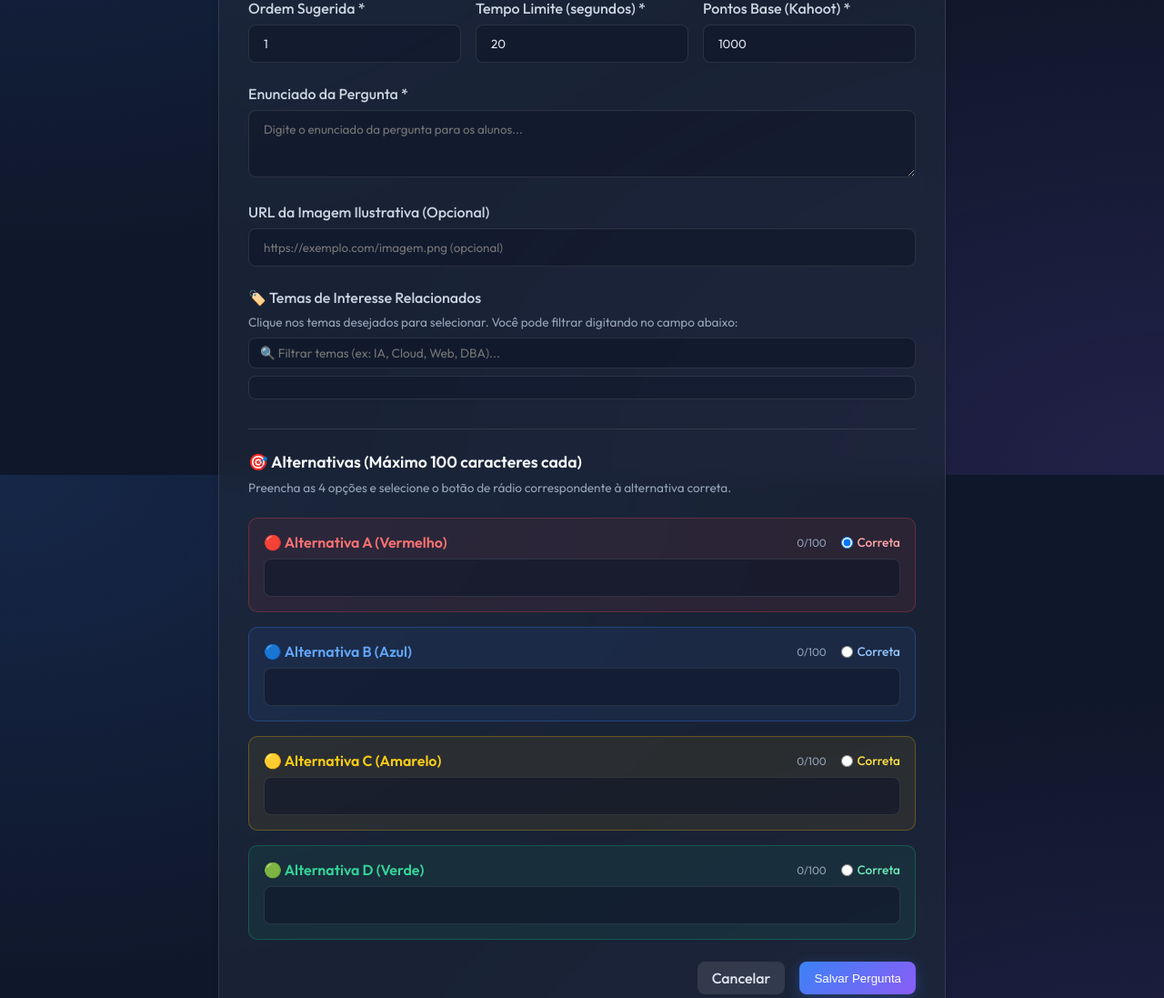
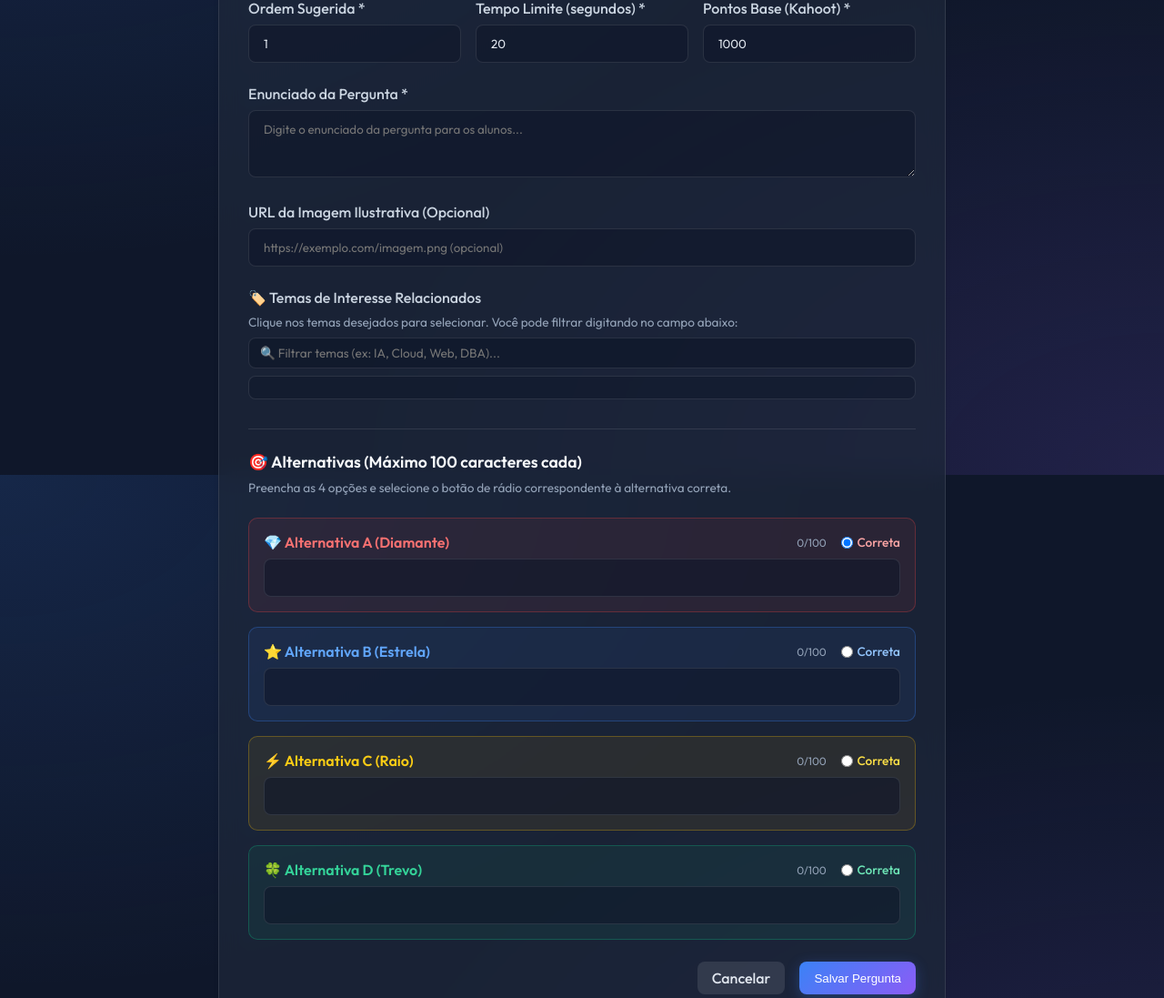
Before and after one commit to hpoyatos/pyAnimaGamification, a Flask app: page /quiz/banco-perguntas/new in a window 1280 px wide. Shown: the part 278-1375 px from the top of the page at 91% size. Run offline with Flask 3, Linux system fonts and the light colour scheme; some libraries are stand-ins or nearby versions.

Commit message:
feat: adopt stylized shapes (💎 Diamante, ⭐ Estrela, ⚡ Raio, 🍀 Trevo) across Discord bot and web UI

```diff
--- a/forms/quiz_form.py
+++ b/forms/quiz_form.py
@@ -34,14 +34,14 @@
     temas = SelectMultipleField('Temas de Interesse Relacionados', coerce=int, validators=[Optional()])
 
     # 4 Alternativas
-    alt_a_texto = StringField('Alternativa A (Vermelho)', validators=[DataRequired(), Length(max=100, message="Máximo de 100 caracteres")])
-    alt_b_texto = StringField('Alternativa B (Azul)', validators=[DataRequired(), Length(max=100, message="Máximo de 100 caracteres")])
-    alt_c_texto = StringField('Alternativa C (Amarelo)', validators=[DataRequired(), Length(max=100, message="Máximo de 100 caracteres")])
-    alt_d_texto = StringField('Alternativa D (Verde)', validators=[DataRequired(), Length(max=100, message="Máximo de 100 caracteres")])
+    alt_a_texto = StringField('Alternativa A (💎 Diamante)', validators=[DataRequired(), Length(max=100, message="Máximo de 100 caracteres")])
+    alt_b_texto = StringField('Alternativa B (⭐ Estrela)', validators=[DataRequired(), Length(max=100, message="Máximo de 100 caracteres")])
+    alt_c_texto = StringField('Alternativa C (⚡ Raio)', validators=[DataRequired(), Length(max=100, message="Máximo de 100 caracteres")])
+    alt_d_texto = StringField('Alternativa D (🍀 Trevo)', validators=[DataRequired(), Length(max=100, message="Máximo de 100 caracteres")])
 
     correta = RadioField(
         'Alternativa Correta',
-        choices=[('A', 'Alternativa A'), ('B', 'Alternativa B'), ('C', 'Alternativa C'), ('D', 'Alternativa D')],
+        choices=[('A', '💎 Alternativa A'), ('B', '⭐ Alternativa B'), ('C', '⚡ Alternativa C'), ('D', '🍀 Alternativa D')],
         default='A',
         validators=[DataRequired()]
     )
--- a/templates/quiz/banco_perguntas.html
+++ b/templates/quiz/banco_perguntas.html
@@ -92,9 +92,10 @@
                 {% set color_border = '#ef4444' if alt.alternativa_letra == 'A' else ('#3b82f6' if alt.alternativa_letra == 'B' else ('#eab308' if alt.alternativa_letra == 'C' else '#10b981')) %}
                 {% set color_badge = '#f87171' if alt.alternativa_letra == 'A' else ('#60a5fa' if alt.alternativa_letra == 'B' else ('#facc15' if alt.alternativa_letra == 'C' else '#34d399')) %}
 
+                {% set alt_symbol = '💎' if alt.alternativa_letra == 'A' else ('⭐' if alt.alternativa_letra == 'B' else ('⚡' if alt.alternativa_letra == 'C' else '🍀')) %}
                 <div style="padding: 0.5rem 0.75rem; border-radius: 6px; background: {{ color_bg }}; border: 1px solid {{ color_border }}; display: flex; align-items: center; justify-content: space-between;">
                     <div style="display: flex; align-items: center; gap: 0.4rem; overflow: hidden;">
-                        <span style="font-weight: 700; color: {{ color_badge }}; font-size: 0.85rem;">{{ alt.alternativa_letra }})</span>
+                        <span style="font-weight: 700; color: {{ color_badge }}; font-size: 0.85rem;">{{ alt_symbol }} {{ alt.alternativa_letra }})</span>
                         <span style="color: #f1f5f9; font-size: 0.85rem; white-space: nowrap; overflow: hidden; text-overflow: ellipsis;">{{ alt.alternativa_texto }}</span>
                     </div>
                     {% if alt.is_correta %}
--- a/templates/quiz/pergunta_form.html
+++ b/templates/quiz/pergunta_form.html
@@ -138,11 +138,11 @@
             Preencha as 4 opções e selecione o botão de rádio correspondente à alternativa correta.
         </p>
 
-        <!-- Alternativa A (Vermelho) -->
+        <!-- Alternativa A (Diamante) -->
         <div style="background: rgba(239, 68, 68, 0.08); border: 1px solid rgba(239, 68, 68, 0.3); border-radius: 10px; padding: 1rem; margin-bottom: 1rem;">
             <div style="display: flex; justify-content: space-between; align-items: center; margin-bottom: 0.5rem;">
                 <label for="alt_a_texto" style="color: #f87171; font-weight: 600; margin-bottom: 0;">
-                    🔴 Alternativa A (Vermelho)
+                    💎 Alternativa A (Diamante)
                 </label>
                 <div style="display: flex; align-items: center; gap: 1rem;">
                     <span id="counter_a" style="font-size: 0.75rem; color: #94a3b8;">0/100</span>
@@ -158,11 +158,11 @@
             {% endfor %}
         </div>
 
-        <!-- Alternativa B (Azul) -->
+        <!-- Alternativa B (Estrela) -->
         <div style="background: rgba(59, 130, 246, 0.08); border: 1px solid rgba(59, 130, 246, 0.3); border-radius: 10px; padding: 1rem; margin-bottom: 1rem;">
             <div style="display: flex; justify-content: space-between; align-items: center; margin-bottom: 0.5rem;">
                 <label for="alt_b_texto" style="color: #60a5fa; font-weight: 600; margin-bottom: 0;">
-                    🔵 Alternativa B (Azul)
+                    ⭐ Alternativa B (Estrela)
                 </label>
                 <div style="display: flex; align-items: center; gap: 1rem;">
                     <span id="counter_b" style="font-size: 0.75rem; color: #94a3b8;">0/100</span>
@@ -178,11 +178,11 @@
             {% endfor %}
         </div>
 
-        <!-- Alternativa C (Amarelo) -->
+        <!-- Alternativa C (Raio) -->
         <div style="background: rgba(234, 179, 8, 0.08); border: 1px solid rgba(234, 179, 8, 0.3); border-radius: 10px; padding: 1rem; margin-bottom: 1rem;">
             <div style="display: flex; justify-content: space-between; align-items: center; margin-bottom: 0.5rem;">
                 <label for="alt_c_texto" style="color: #facc15; font-weight: 600; margin-bottom: 0;">
-                    🟡 Alternativa C (Amarelo)
+                    ⚡ Alternativa C (Raio)
                 </label>
                 <div style="display: flex; align-items: center; gap: 1rem;">
                     <span id="counter_c" style="font-size: 0.75rem; color: #94a3b8;">0/100</span>
@@ -198,11 +198,11 @@
             {% endfor %}
         </div>
 
-        <!-- Alternativa D (Verde) -->
+        <!-- Alternativa D (Trevo) -->
         <div style="background: rgba(16, 185, 129, 0.08); border: 1px solid rgba(16, 185, 129, 0.3); border-radius: 10px; padding: 1rem; margin-bottom: 1.5rem;">
             <div style="display: flex; justify-content: space-between; align-items: center; margin-bottom: 0.5rem;">
                 <label for="alt_d_texto" style="color: #34d399; font-weight: 600; margin-bottom: 0;">
-                    🟢 Alternativa D (Verde)
+                    🍀 Alternativa D (Trevo)
                 </label>
                 <div style="display: flex; align-items: center; gap: 1rem;">
                     <span id="counter_d" style="font-size: 0.75rem; color: #94a3b8;">0/100</span>
--- a/templates/quiz/perguntas.html
+++ b/templates/quiz/perguntas.html
@@ -103,10 +103,11 @@
                 {% set color_border = '#ef4444' if alt.alternativa_letra == 'A' else ('#3b82f6' if alt.alternativa_letra == 'B' else ('#eab308' if alt.alternativa_letra == 'C' else '#10b981')) %}
                 {% set color_badge = '#f87171' if alt.alternativa_letra == 'A' else ('#60a5fa' if alt.alternativa_letra == 'B' else ('#facc15' if alt.alternativa_letra == 'C' else '#34d399')) %}
 
+                {% set alt_symbol = '💎' if alt.alternativa_letra == 'A' else ('⭐' if alt.alternativa_letra == 'B' else ('⚡' if alt.alternativa_letra == 'C' else '🍀')) %}
                 <div style="padding: 0.75rem 1rem; border-radius: 8px; background: {{ color_bg }}; border: 1px solid {{ color_border }}; display: flex; align-items: center; justify-content: space-between; position: relative;">
                     <div style="display: flex; align-items: center; gap: 0.6rem;">
                         <span style="font-weight: 700; color: {{ color_badge }}; font-size: 1rem;">
-                            {{ alt.alternativa_letra }})
+                            {{ alt_symbol }} {{ alt.alternativa_letra }})
                         </span>
                         <span style="color: #f1f5f9; font-size: 0.9rem;">
                             {{ alt.alternativa_texto }}
```
Also changed, not shown: discord_bot/cogs/kahoot_cog.py (+6 -6 lines).
